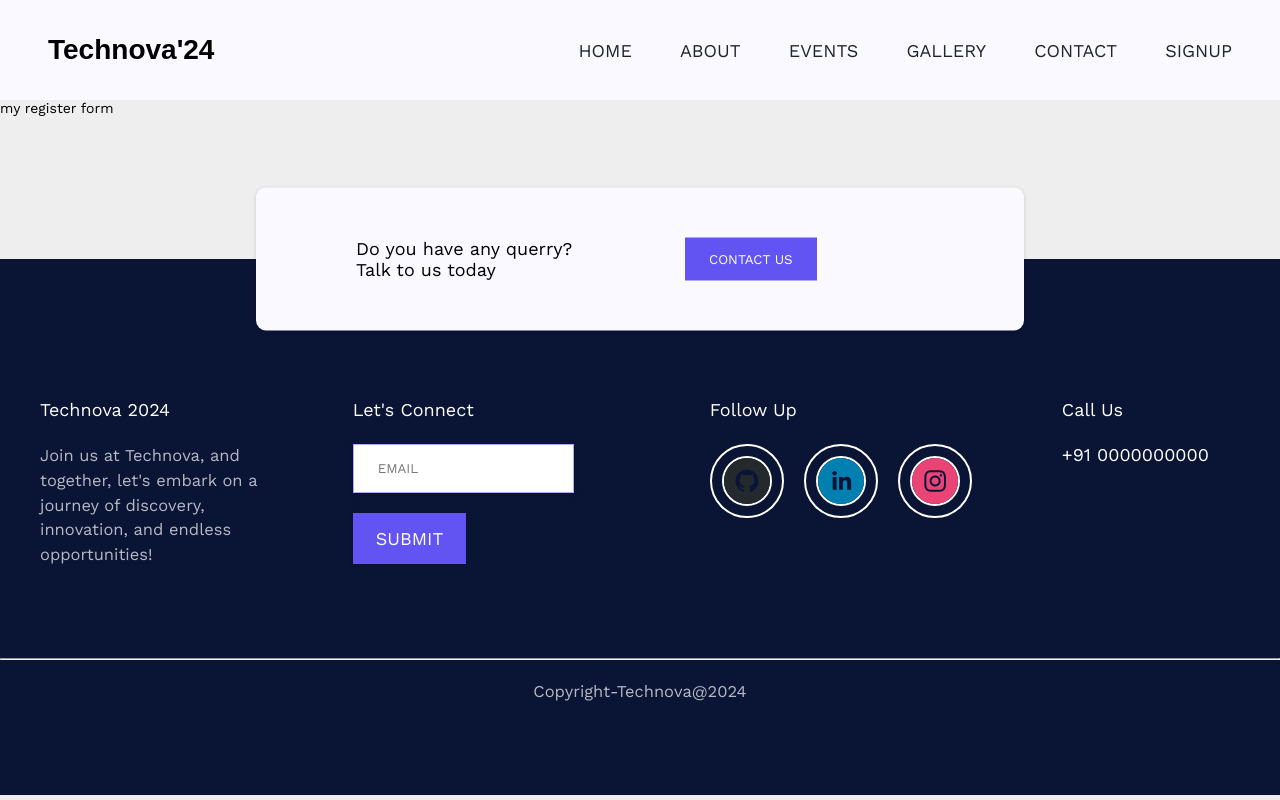
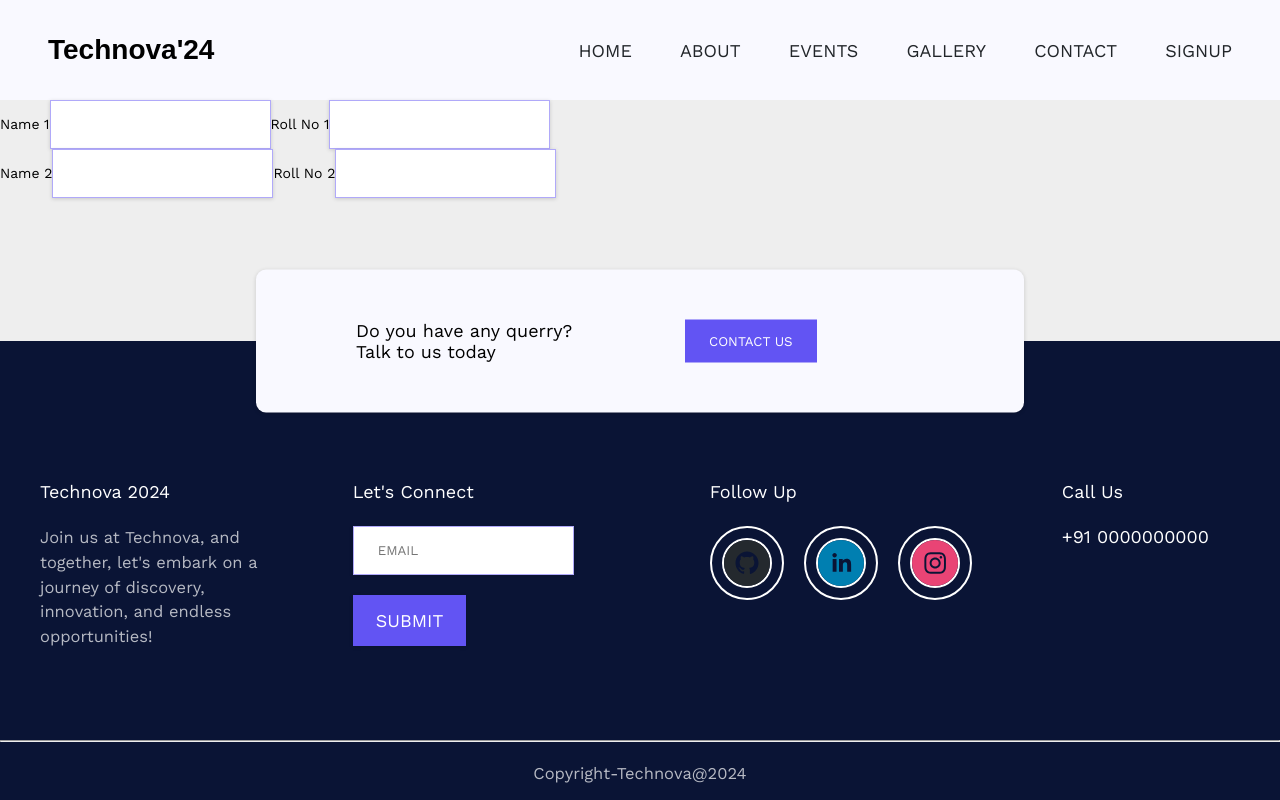
Before and after one commit to punita-1/mytechnova, a React (Vite) app: page /registerform in a window 1280 px wide. Built offline with nearby package versions, Linux system fonts and the light colour scheme.

Commit message:
events logic added

```diff
--- /dev/null
+++ b/src/Regform.jsx
@@ -0,0 +1,30 @@
+import React from 'react';
+
+const RegForm = ({ numFields }) => {
+    const [formData, setFormData] = React.useState(Array.from({ length: numFields }, () => ({ name: '', rollno: '' })));
+
+    const handleChange = (index, field, value) => {
+        const newFormData = [...formData];
+        newFormData[index][field] = value;
+        setFormData(newFormData);
+    };
+
+    const fields = formData.map((fieldData, i) => (
+        <div key={i}>
+            <label htmlFor={`name-${i}`}>Name {i + 1}</label>
+            <input type="text" id={`name-${i}`} value={fieldData.name} onChange={(e) => handleChange(i, 'name', e.target.value)} />
+
+            <label htmlFor={`rollno-${i}`}>Roll No {i + 1}</label>
+            <input type="text" id={`rollno-${i}`} value={fieldData.rollno} onChange={(e) => handleChange(i, 'rollno', e.target.value)} />
+        </div>
+    ));
+
+    return (
+        <div>
+            {fields}
+            {/* Render the rest of the form components */}
+        </div>
+    );
+};
+
+export default RegForm;
--- a/src/Register_form.jsx
+++ b/src/Register_form.jsx
@@ -1,11 +1,25 @@
-import React from 'react'
+import React from 'react';
+import RegForm from './Regform';
 
-const Register_form = () => {
-  return (
-    <div>
-      my register form
-    </div>
-  )
-}
+const RegisterForm = ({ id }) => {
+    const numFields = id === 1 ? 4 : id === 2 ? 3 : 2; // Adjust based on your requirements
 
-export default Register_form
+
+    const fields = Array.from({ length: numFields }, (_, i) => (
+        <div key={i}>
+            <label htmlFor={`name-${i}`}>Name {i + 1}</label>
+            <input type="text" id={`name-${i}`} />
+
+            <label htmlFor={`rollno-${i}`}>Roll No {i + 1}</label>
+            <input type="text" id={`rollno-${i}`} />
+        </div>
+    ));
+
+    return (
+        <div>
+            <RegForm numFields={numFields} />
+        </div>
+    );
+};
+
+export default RegisterForm;
```
